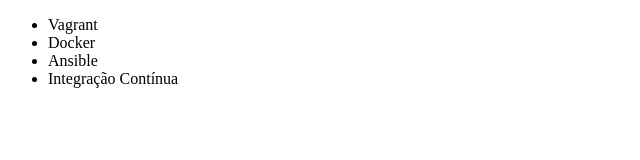
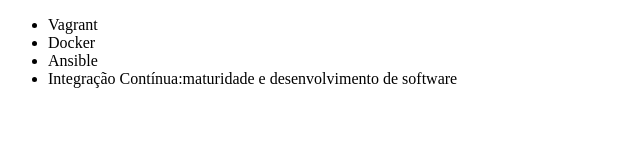
Before and after one commit to matheussantana876/alura-git, a plain HTML site: page index.html in a window 1280 px wide. Shown: the whole page, without its empty margins (0-640 px from the left). Drawn offline with Linux system fonts and the light colour scheme.

Commit message:
renomeando curso de integração contínua

```diff
--- a/index.html
+++ b/index.html
@@ -9,7 +9,7 @@
         <li>Vagrant</li>
         <li>Docker</li>
         <li>Ansible</li>
-        <li>Integração Contínua</li>
+        <li>Integração Contínua:maturidade e desenvolvimento de software</li>
     </ul>
 </body>
 </html>
```
